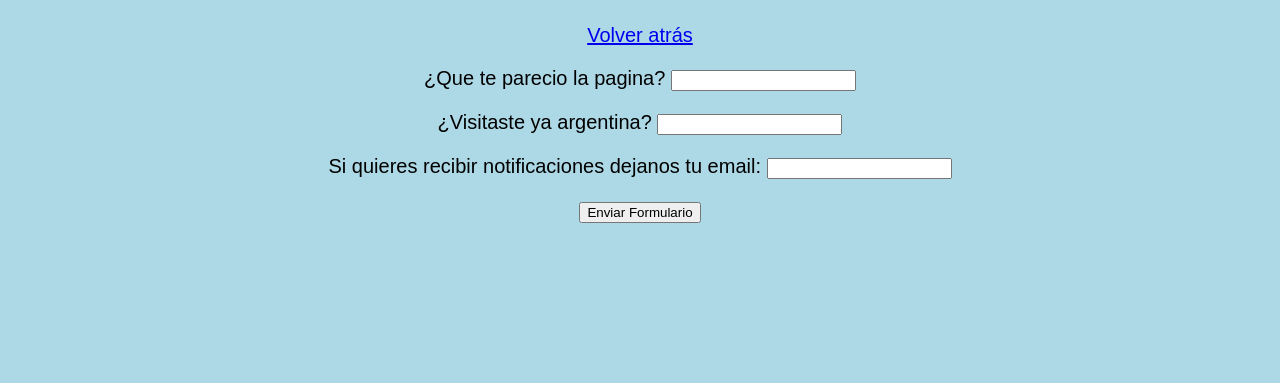
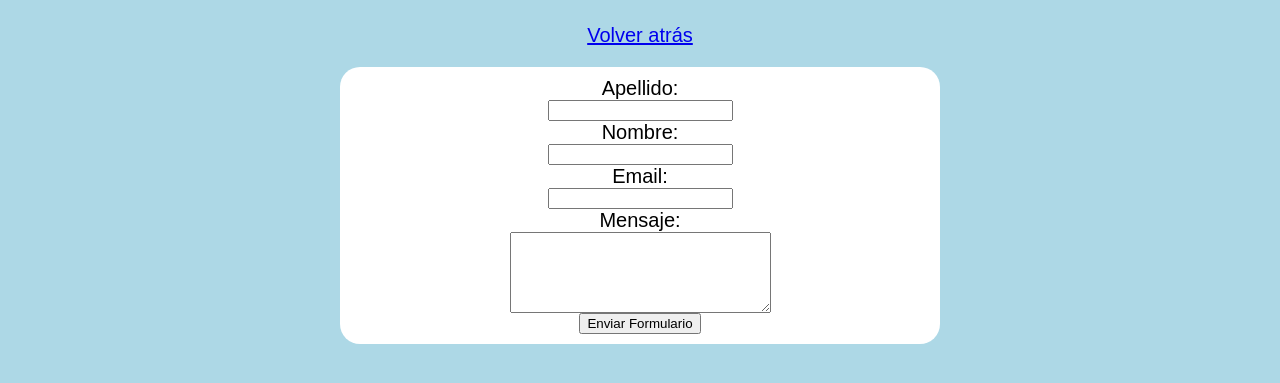
Before and after one commit to Ignacio367/TP01PV2025IgnacioHuanca, a plain HTML site: page contacto.html in a window 1280 px wide. Shown: the part 75-458 px from the top of the page. Drawn offline with Linux system fonts and the light colour scheme.

Commit message:
Añadiendo Script mostrar datos

```diff
--- a/contacto.html
+++ b/contacto.html
@@ -3,24 +3,79 @@
 <head>
     <meta charset="UTF-8">
     <meta name="viewport" content="width=device-width, initial-scale=1.0">
+    <style>
+        body{
+            background: lightblue;
+            font-size: 20px;
+            text-align: center;
+            font-family: Arial, Helvetica, sans-serif;
+        }
+        form{
+            background: white;
+            padding-bottom: 10px;
+            padding-top: 10px;
+            width: 600px;
+            height: auto;
+            border-radius: 20px;
+            margin: 20px auto 0 auto;
+            align-items: center;
+        }
+        label, input, textarea{
+            display: block;  /* Asegura que cada elemento esté en una nueva línea */
+            margin: auto;
+        }
+        h1{
+            background: lightgoldenrodyellow;
+        }
+    </style>
     <title> Visita Argentina Formulario </title>
-    <!-- Estilo en line (Inline)-->
 </head>
 </html>
-<body style="background: lightblue; font-size: 20px; text-align: center;font-family: Arial, Helvetica, sans-serif;">
+<body>
+    <div class="container">
         <header>
-        <h1 style="background: lightgoldenrodyellow"> Formulario </h1>
+            <h1> Formulario </h1>
         </header>
         <nav>
             <a href="index.html">Volver atrás</a>
         </nav>
         <article>
-        <form>
-            <p> ¿Que te parecio la pagina? <input type="text" required> </p>
-            <p> ¿Visitaste ya argentina? <input type="text"> </p>
-            <p> Si quieres recibir notificaciones dejanos tu email: <input type="email"> </p>
+            <form onsubmit="mostrarDatos()">
+                <label for="apellido"> Apellido:</label>
+                <input type="text" id="apellido" name="apellido" required>
+
+                <label for="nombre"> Nombre: </label>
+                <input type="text" id="nombre" name="nombre" required>
+
+                <label for="email"> Email: </label>
+                <input type="email" id="email" name="email">
+
+                <label for="mensaje"> Mensaje: </label>
+                <textarea id="mensaje" name="mensaje" rows="5" cols="30"></textarea>
+
                 <input type="submit" value="Enviar Formulario">
             </form>
         </article>
+        <script>
+            function mostrarDatos(){
+                //evitamos que se envíe el formulario y la pagina se recarge
+                event.preventDefault();
+
+                let apellido = document.getElementById("apellido").value;
+                let nombre = document.getElementById("nombre").value;
+
+                let email = document.getElementById("email").value;
+                let mensaje = document.getElementById("mensaje").value
+
+                console.log(apellido);
+                console.log(nombre)
+                console.log(email);
+                console.log(mensaje)
+
+                alert("nombre: " +nombre+ " y apellido: " +apellido);
+            }
+        </script>
+    </div>
 </body>
+
 </html>
```
Also changed, not shown: index.html (+2 -0 lines). Lines whose indentation alone changed are shown as unchanged.
